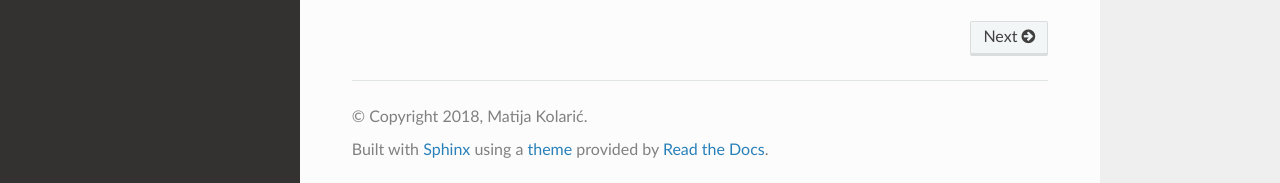
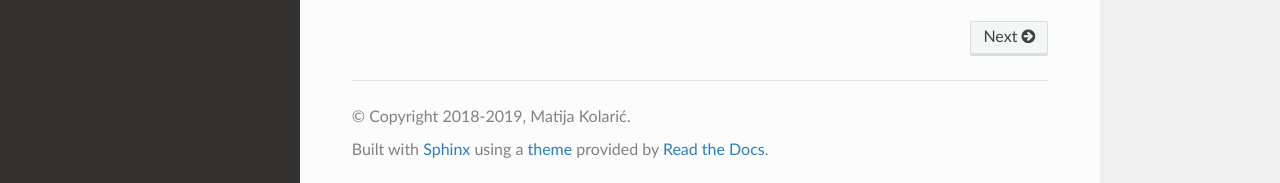
Before and after one commit to matijakolaric-com/django-music-publisher, a Sphinx documentation site: the page built from docs/index.rst, in a window 1280 px wide and 900 px high, scrolled down 959 px. Shown: the part 714-897 px from the top of the window. Built offline with Sphinx 7.4.7 and the Read the Docs theme 2.0.0, drawn with Linux system fonts in a browser that asks for light colours.

Commit message:
doc changes

```diff
--- a/docs/conf.py
+++ b/docs/conf.py
@@ -23,7 +23,7 @@ django.setup()
 # -- Project information -----------------------------------------------------
 
 project = 'Django Music Publisher'
-copyright = '2018, Matija Kolarić'
+copyright = '2018-2019, Matija Kolarić'
 author = 'Matija Kolarić'
 
 # The short X.Y version
```
